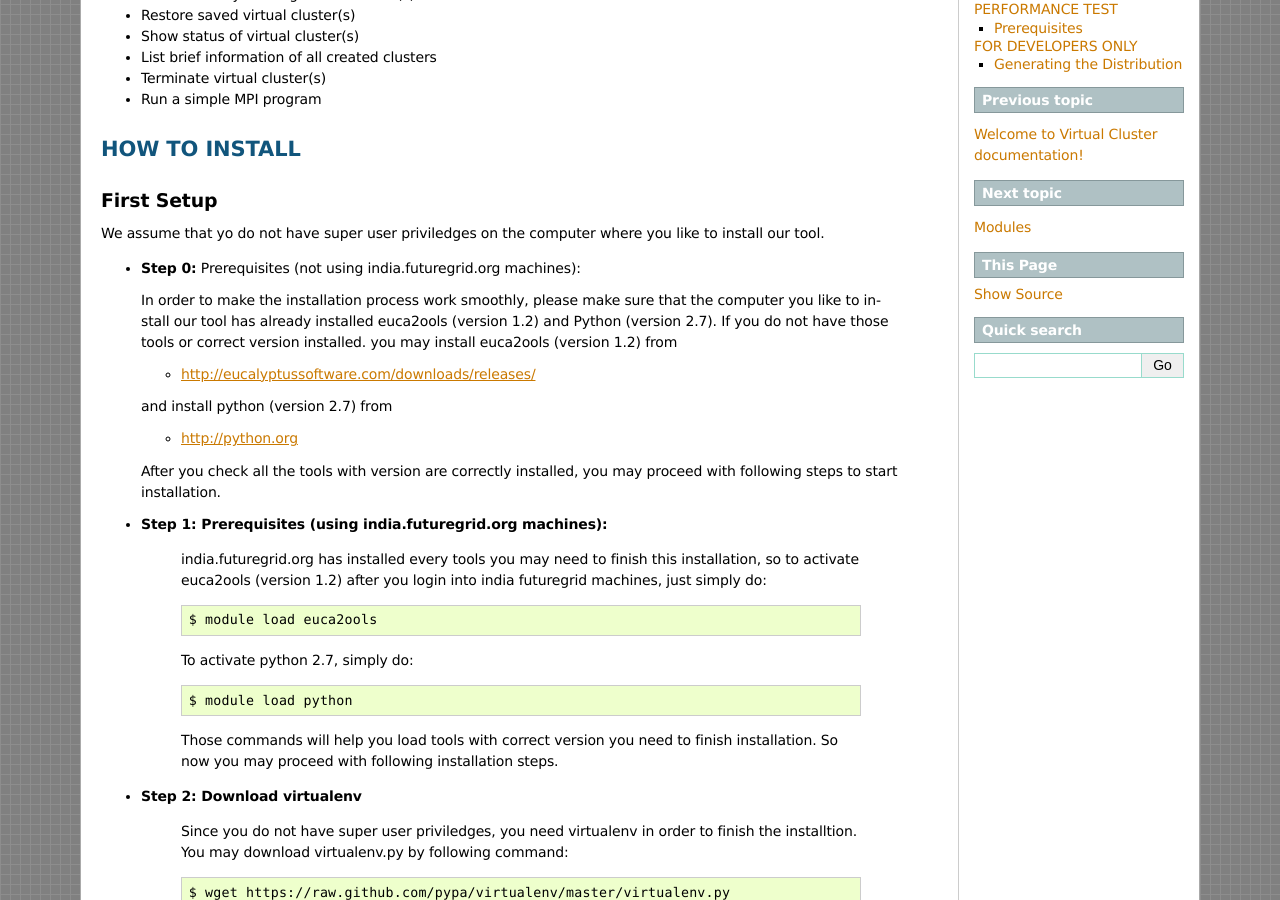
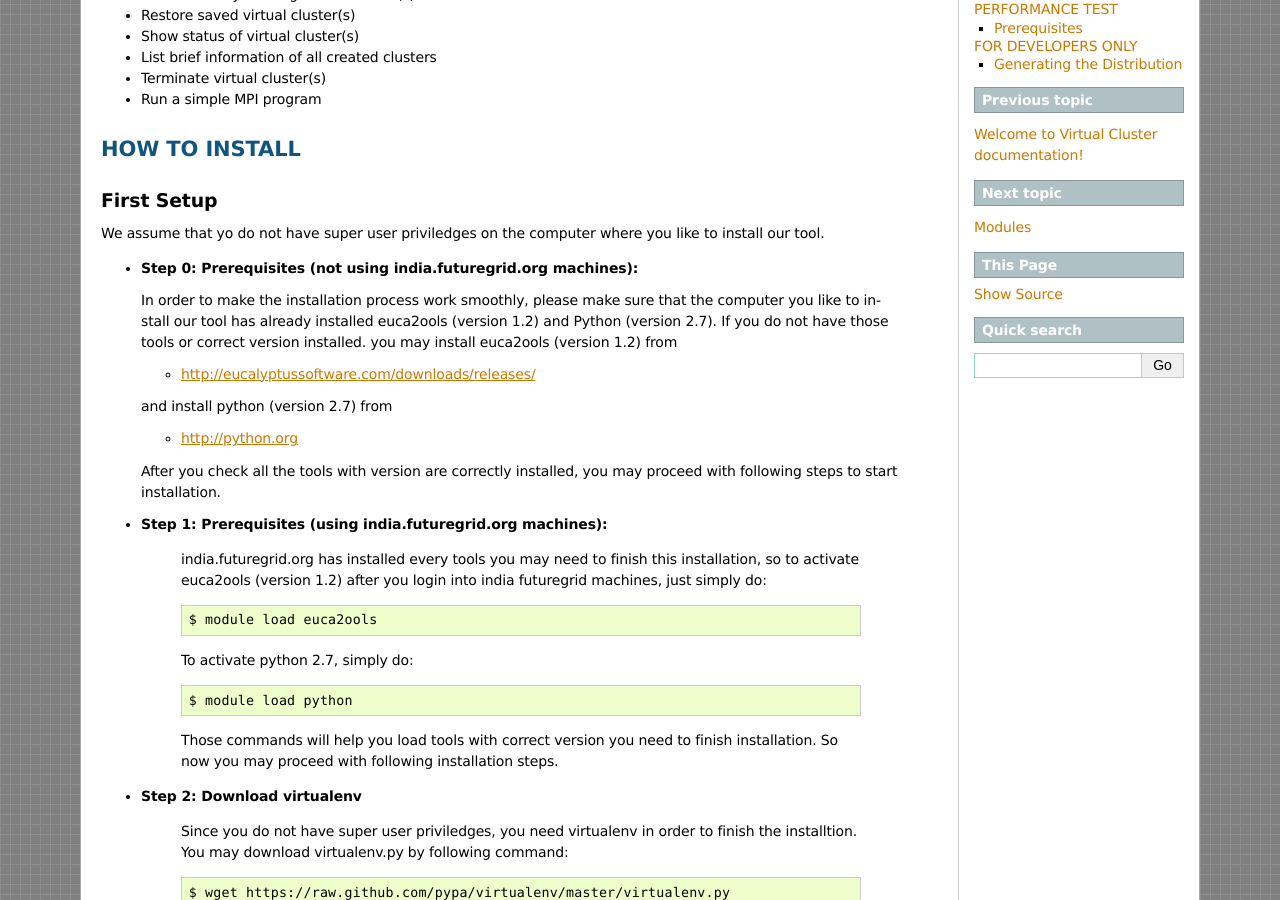
Before and after one commit to futuregrid/virtual-cluster, a Sphinx documentation site: the page built from doc/source/intro.rst, in a window 1280 px wide and 900 px high, scrolled down 736 px. Built offline with Sphinx 7.4.7, drawn with Linux system fonts in a browser that asks for light colours; formulas are drawn with MathJax 3; pages that are not in the unit, such as notebooks, are missing from menus.

```diff
--- a/doc/source/intro.rst
+++ b/doc/source/intro.rst
@@ -44,7 +44,7 @@ First Setup
 We assume that yo do not have super user priviledges on the computer
 where you like to install our tool.
 
-* **Step 0:** Prerequisites (not using india.futuregrid.org machines):
+* **Step 0: Prerequisites (not using india.futuregrid.org machines):**
 
   In order to make the installation process work smoothly, please make
   sure that the computer you like to install our tool has already
```
